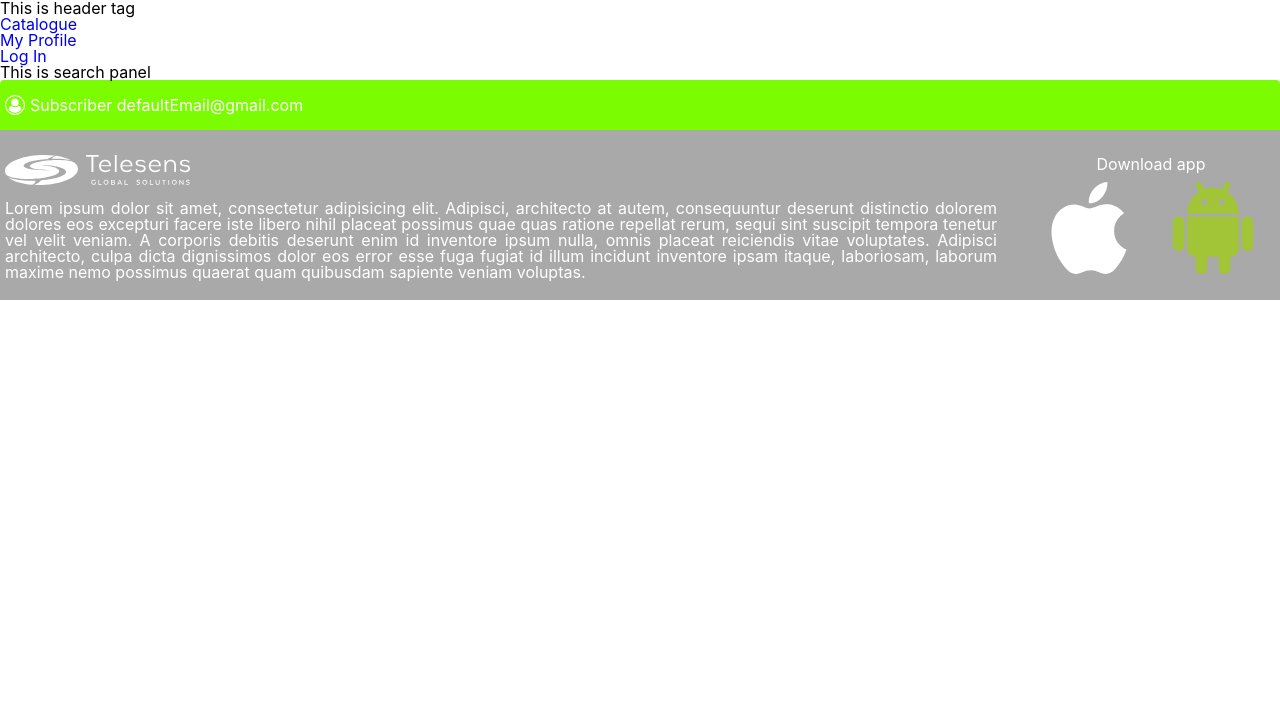
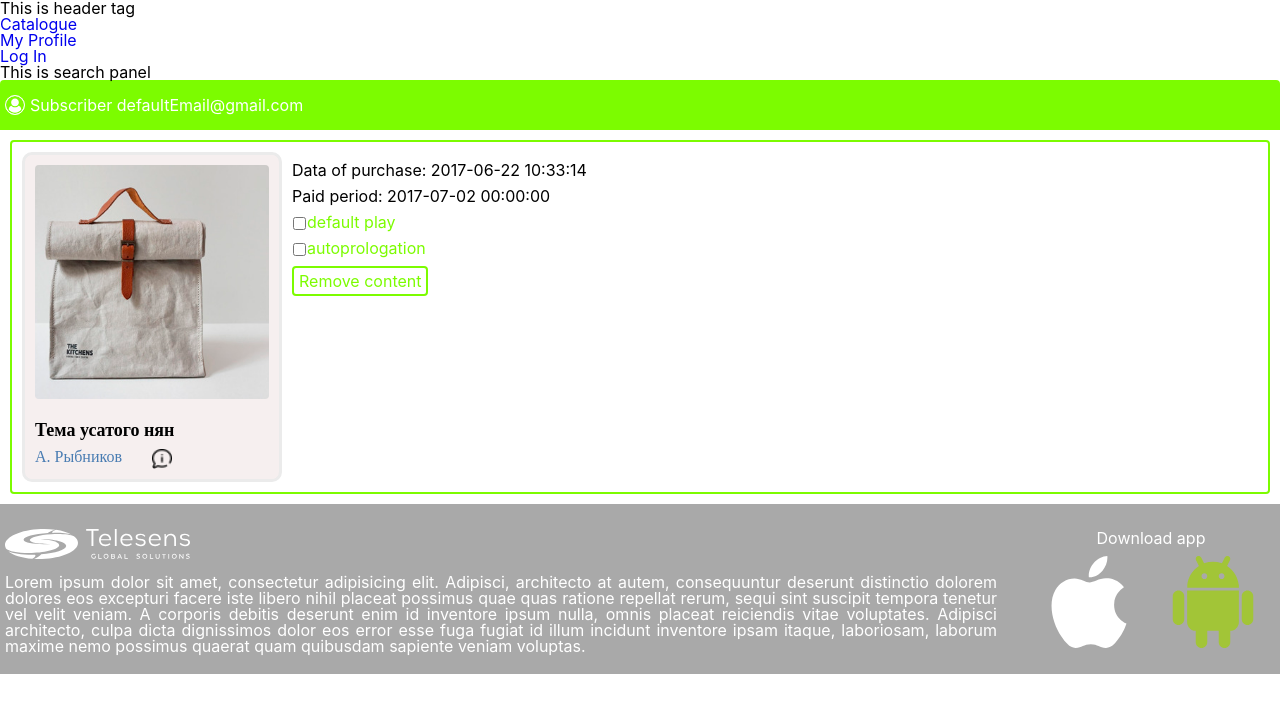
Before and after one commit to Koliya-s-survivors/TRBT-service, a React (Create React App) app: page /my-profile in a window 1280 px wide. Shown: the top 712 px of the page. Built offline with nearby package versions, Linux system fonts and the light colour scheme.

Commit message:
Create my-profile-content-item component

```diff
--- /dev/null
+++ b/src/commons/components/my-profile-content-item/index.js
@@ -0,0 +1,3 @@
+import MyProfileContentItem from "./my-profile-content-item";
+
+export default MyProfileContentItem;
--- /dev/null
+++ b/src/commons/components/my-profile-content-item/my-profile-content-item-media.css
@@ -0,0 +1,12 @@
+@media (min-width: 576px) {
+  .my-profile-content-item > article {
+    display: grid;
+    grid-template-columns: 10px 260px 1fr 10px;
+    grid-template-rows: 10px 1fr 10px;
+  }
+
+  .my-profile-content-item > article section:nth-child(2) {
+    grid-column: 3/4;
+    grid-row: 2/3;
+  }
+}
--- /dev/null
+++ b/src/commons/components/my-profile-content-item/my-profile-content-item.css
@@ -0,0 +1,167 @@
+* {
+  list-style: none;
+}
+
+.my-profile-content-item {
+  padding: 10px;
+}
+
+.my-profile-content-item > article {
+  display: grid;
+  grid-template-columns: 10px 260px 10px;
+  grid-template-rows: 10px 1fr 0.5fr 10px;
+
+  justify-content: center;
+
+  border: 2px solid lawngreen;
+  border-radius: 4px;
+}
+
+.my-profile-content-item > article section:nth-child(1) {
+  background-color: rgb(246, 239, 239);
+  padding: 10px;
+  border: 3px solid rgb(235, 235, 235);
+  border-radius: 10px;
+
+  grid-column: 2/3;
+  grid-row: 2/3;
+
+  display: grid;
+
+  grid-template-columns: 1fr;
+  grid-template-rows: repeat(2, min-content);
+  row-gap: 20px;
+}
+
+.my-profile-content-item > article > section article img {
+  width: 100%;
+  border-radius: 4px;
+  object-fit: contain;
+}
+
+.my-profile-content-item > article section:nth-child(1) article:nth-child(2) {
+  grid-column: 1/2;
+  grid-row: 2/3;
+
+  display: grid;
+
+  grid-template-columns: minmax(100px, 1fr) 1fr;
+  grid-template-rows: repeat(2, min-content);
+  row-gap: 10px;
+}
+
+.my-profile-content-item
+  > article
+  section:nth-child(1)
+  article:nth-child(2)
+  h3 {
+  grid-column: 1/3;
+  grid-row: 1/2;
+
+  font-size: 18px;
+  font-family: "Times New Roman", Times, serif;
+  font-weight: 600;
+}
+
+.my-profile-content-item > article section:nth-child(1) article:nth-child(2) p {
+  grid-column: 1/2;
+  grid-row: 2/3;
+
+  color: rgb(73, 124, 178);
+  font-size: 16px;
+  font-family: "Times New Roman", Times, serif;
+}
+
+.my-profile-content-item > article section:nth-child(1) a {
+  grid-column: 2/3;
+  grid-row: 2/3;
+
+  display: block;
+  width: 20px;
+  height: 20px;
+}
+
+.my-profile-content-item > article section:nth-child(2) {
+  grid-column: 2/3;
+  grid-row: 3/4;
+
+  display: grid;
+
+  grid-template-columns: 10px 1fr 10px;
+  grid-auto-rows: min-content;
+  row-gap: 10px;
+}
+
+.my-profile-content-item > article section:nth-child(2) p:nth-child(1) {
+  grid-column: 2/3;
+  grid-row: 2/3;
+}
+
+.my-profile-content-item > article section:nth-child(2) p:nth-child(2) {
+  grid-column: 2/3;
+  grid-row: 3/4;
+}
+
+.my-profile-content-item > article section:nth-child(2) article:nth-child(3) {
+  grid-column: 2/3;
+  grid-row: 4/5;
+
+  display: grid;
+
+  grid-template-columns: 15px 1fr;
+  align-items: flex-end;
+}
+
+.my-profile-content-item
+  > article
+  section:nth-child(2)
+  article:nth-child(3)
+  input {
+  grid-column: 1/2;
+  grid-row: 1/2;
+}
+
+.my-profile-content-item > article section:nth-child(2) article:nth-child(3) p {
+  grid-column: 2/3;
+  grid-row: 1/2;
+
+  color: lawngreen;
+}
+
+.my-profile-content-item > article section:nth-child(2) article:nth-child(4) {
+  grid-column: 2/3;
+  grid-row: 5/6;
+
+  display: grid;
+
+  grid-template-columns: 15px 1fr;
+  align-items: flex-end;
+}
+
+.my-profile-content-item
+  > article
+  section:nth-child(2)
+  article:nth-child(4)
+  input {
+  grid-column: 1/2;
+  grid-row: 1/2;
+}
+
+.my-profile-content-item > article section:nth-child(2) article:nth-child(4) p {
+  grid-column: 2/3;
+  grid-row: 1/2;
+
+  color: lawngreen;
+}
+
+.my-profile-content-item > article section:nth-child(2) button {
+  grid-column: 2/3;
+  grid-row: 6/7;
+
+  justify-self: start;
+
+  padding: 5px;
+  color: lawngreen;
+  border: 2px solid lawngreen;
+  border-radius: 4px;
+}
--- /dev/null
+++ b/src/commons/components/my-profile-content-item/my-profile-content-item.tsx
@@ -0,0 +1,55 @@
+import React from 'react';
+
+// styles
+import './my-profile-content-item.css'
+import './my-profile-content-item-media.css'
+
+
+interface MyProfileContentItemProps  {
+  musicName: string,
+  artist: string,
+  img: string,
+  dataPurchase: string,
+  paidPeriod: string,
+}
+
+
+const MyProfileContentItem = ({ img = 'someUrl', musicName = 'Тема усатого нян', artist = 'А. Рыбников', dataPurchase = '2017-06-22 10:33:14', paidPeriod = '2017-07-02 00:00:00' }:MyProfileContentItemProps) => {
+
+  return (
+    <li className="my-profile-content-item">
+    <article>
+        <section>
+          <article>
+            {/* <img src=`${img}` alt="img" /> */}
+              <img src="./assets/img/Layer 6.png" alt="img" />
+          </article>
+          <article>
+              <h3>{musicName}</h3>
+              <p>{artist}</p>
+              <a href="#"><img src="./assets/img/catalog-content-list-item-icon/info.png" alt="icon" /></a>
+          </article>
+        </section>
+
+        <section>
+          <p>Data of purchase: { dataPurchase }</p>
+          <p>Paid period: { paidPeriod }</p>
+
+          <article>
+            <input type='checkbox' />
+            <p>default play</p>
+          </article>
+          <article>
+            <input type='checkbox' />
+            <p>autoprologation</p>
+          </article>
+
+          <button>Remove content</button>
+
+        </section>
+    </article>
+    </li>
+  )
+};
+
+export default MyProfileContentItem;
--- a/src/commons/components/pages/my-profile/my-profile.js
+++ b/src/commons/components/pages/my-profile/my-profile.js
@@ -2,12 +2,14 @@ import React, { Component } from "react";
 
 // components
 import MyProfileInfoPanel from "../../my-profile-info-panel";
+import MyProfileContentItem from "../../my-profile-content-item";
 
 export default class MyProfile extends Component {
   render() {
     return (
       <>
         <MyProfileInfoPanel />
+        <MyProfileContentItem />
       </>
     )
   }
```
Also changed, not shown: src/commons/components/catalog-content/catalog-content.js (indentation only).
